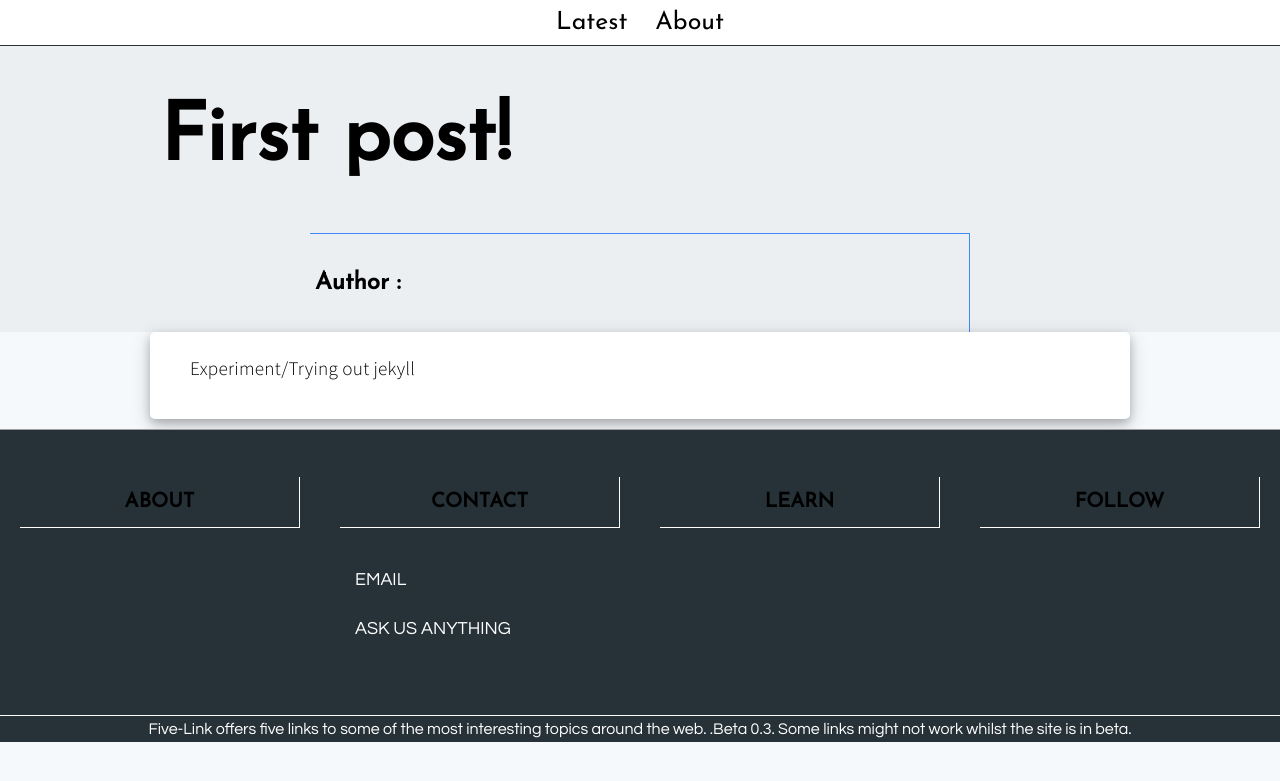
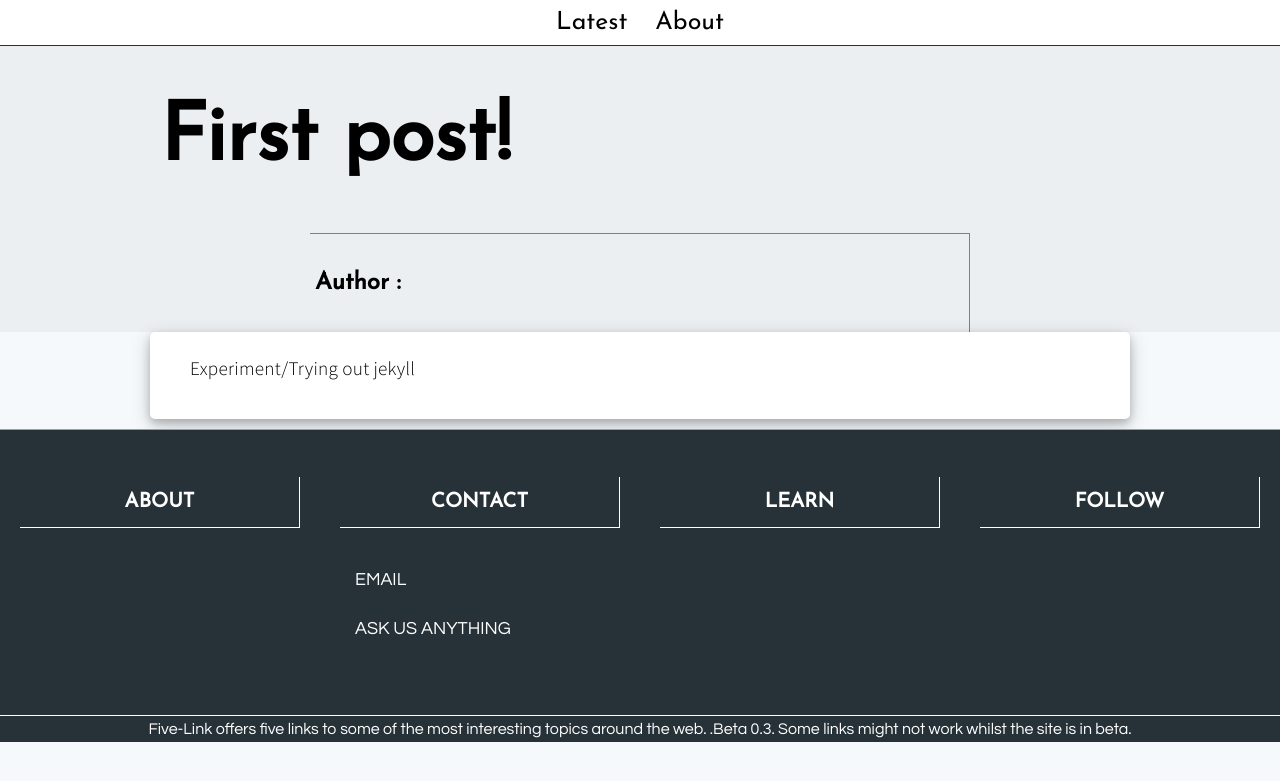
Before and after one commit to hub63501/my-links, a Jekyll site: the page built from _posts/2017-09-10-first-post.md, in a window 1280 px wide. Shown: the top 781 px of the page. Built offline with Jekyll 4.4.1, drawn with Linux system fonts in a browser that asks for light colours.

Commit message:
colour changes

```diff
--- a/assets/CSS/CSS-U_flex.css
+++ b/assets/CSS/CSS-U_flex.css
@@ -678,9 +678,7 @@ footer{
   width: 100%;
 }
 
-footer h1{
-    color: #ffffff;
-}
+
 
 footer ul{
     text-decoration: none;
@@ -706,6 +704,7 @@ footer h4{
   text-align: center;
   border: 1px solid inherit;
   border-radius: 0px;
+  color: #ffffff;
   font-size: 20px;
   font-weight: 5px;
   padding: 15px;
```
